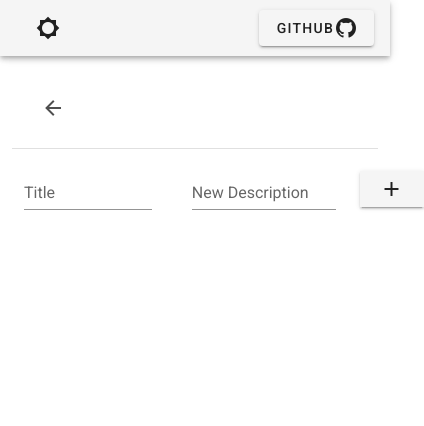
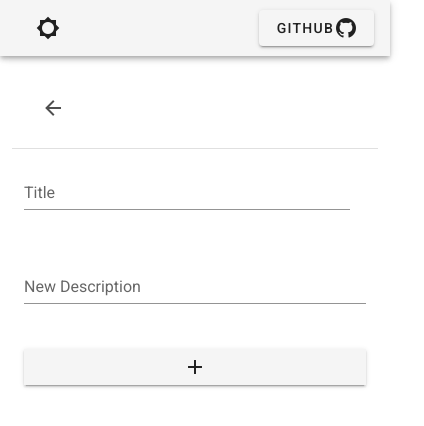
Before and after one commit to Freder211/CheckList, a Nuxt app: page /tasks in a window 390 px wide. Shown: the top 426 px of the page, 424 px wide, since content can reach past the window. Built offline with nearby package versions, Linux system fonts and the light colour scheme.

Commit message:
Improved tasks page responsiveness

```diff
--- a/components/list.vue
+++ b/components/list.vue
@@ -5,7 +5,7 @@
                 <v-container class="fluid">
                     <v-row align="center" justify="center">
                         <v-col cols="12" sm="12" md="8" lg="8">
-                            <div class="textFieldDiv">
+                            <div>
                                 <v-text-field
                                     v-bind:class="{
                                         listTextField: this.$vuetify.breakpoint.xs || this.$vuetify.breakpoint.sm
@@ -92,9 +92,6 @@
     .listTextField >>> input{
             text-align: center
     }
-    .textFieldDiv{
-        align-content: center;
-    }
 </style>
 
 <script>
--- a/components/task.vue
+++ b/components/task.vue
@@ -7,20 +7,18 @@
                         <v-col>
                             <v-container class="fluid">
                                 <v-row align="center" justify="center">
-                                    <v-col cols="2" sm="1">
+                                    <v-col class="pa-0" cols="2" sm="1">
                                         <div class="action">
                                             <v-checkbox  v-model="checkedReactive"></v-checkbox>
                                         </div>
                                     </v-col>
 
-                                    <v-col cols="10" sm="4">
-                                        <div class="taskContent">
-                                            <v-card-title>{{name}}</v-card-title>
-                                        </div>
+                                    <v-col class="pa-0" cols="10" sm="4">
+                                        <v-card-title class="pa-0">{{name}}</v-card-title>
                                     </v-col>
 
-                                    <v-col cols="12" sm="7">
-                                        <v-card-text v-show="descriptionEmpty" >{{description}}</v-card-text>
+                                    <v-col class="pa-0" cols="12" sm="7">
+                                        <v-card-text class="pa-0" v-show="descriptionEmpty" >{{description}}</v-card-text>
                                     </v-col>
 
 
@@ -29,10 +27,11 @@
                         </v-col>
 
 
-                        <v-col cols="2" md="1" align-self="stretch" class="pa-0">
+                        <v-col cols="12" sm="2" md="1" align-self="stretch" class="pa-0">
                                 <v-btn
                                     color="red"
                                     block
+                                    min-height="50"
                                     height="100%"
                                     rounded
                                     tile
--- a/pages/index.vue
+++ b/pages/index.vue
@@ -1,6 +1,6 @@
 <template>
         <v-container>
-            <v-row>
+            <v-row align="center" align-content="center"  justify="center">
                 <v-col>
 
                     <v-text-field
@@ -13,12 +13,10 @@
                     </v-text-field>
                 </v-col>
 
-                <v-col md="1" sm="2" cols="3" class="pl-6">
-                    <div class="addListBtn">
-                        <v-btn class=" mb-2 justify-content-center" @click.native="addNew">
-                            <v-icon>mdi-plus</v-icon>
-                        </v-btn>
-                    </div>
+                <v-col md="1" sm="2" cols="3" align-self="center">
+                    <v-btn @click.native="addNew">
+                        <v-icon>mdi-plus</v-icon>
+                    </v-btn>
                 </v-col>
 
             </v-row>
@@ -29,10 +27,6 @@
 </template>
 
 <style scoped>
-    .addListBtn {
-        margin-top: 18px;
-        align-content: center;
-    }
 </style>
 
 <script>
--- a/pages/tasks.vue
+++ b/pages/tasks.vue
@@ -2,7 +2,7 @@
     <div id="elements">
         <v-container>
             <v-row>
-                <v-col cols="1">
+                <v-col cols="3" sm="2" md="1">
 
                     <v-btn-toggle
                         tile
@@ -16,7 +16,7 @@
 
                 </v-col>
 
-                <v-col cols="11">
+                <v-col cols="9" sm="10" md="11">
                     <h1 class="listName">{{this.list.name}}</h1>
                 </v-col>
             </v-row>
@@ -24,8 +24,8 @@
         </v-container>
         <v-divider></v-divider>
         <v-container class="spacing-playground">
-            <v-row>
-                <v-col >
+            <v-row align-content="center" justify="center">
+                <v-col cols="12" sm="5">
                     <v-text-field
                         class="mr-4"
                         type="text"
@@ -35,7 +35,7 @@
                     </v-text-field>
                 </v-col>
 
-                <v-col>
+                <v-col cols="12" sm="5" md="6">
                     <v-text-field
                         type="text"
                         v-model="text"
@@ -45,8 +45,8 @@
                 </v-col>
 
 
-                <v-col cols="1">
-                    <v-btn class="addBtn" tile @click.native="addNew">
+                <v-col cols="12" sm="2" md="1" align-self="center">
+                    <v-btn class="addBtn" block tile @click.native="addNew">
                         <v-icon>mdi-plus</v-icon>
                     </v-btn>
                 </v-col>
@@ -65,9 +65,6 @@
 </template>
 
 <style scoped>
-    .addBtn{
-        margin-top: 10px;
-    }
 </style>
 
 <script>
```
